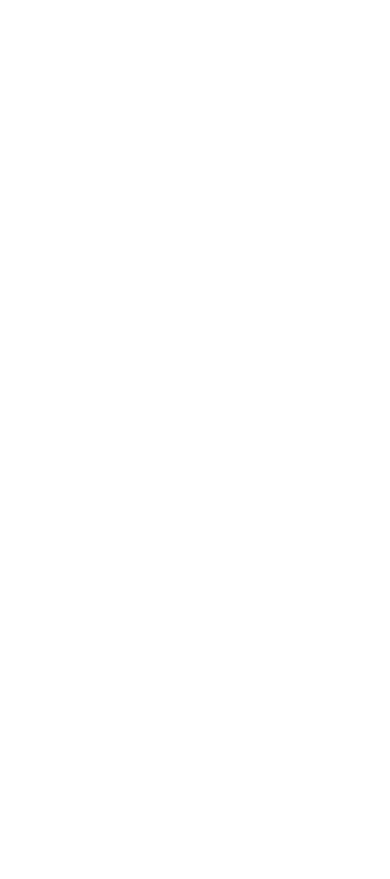
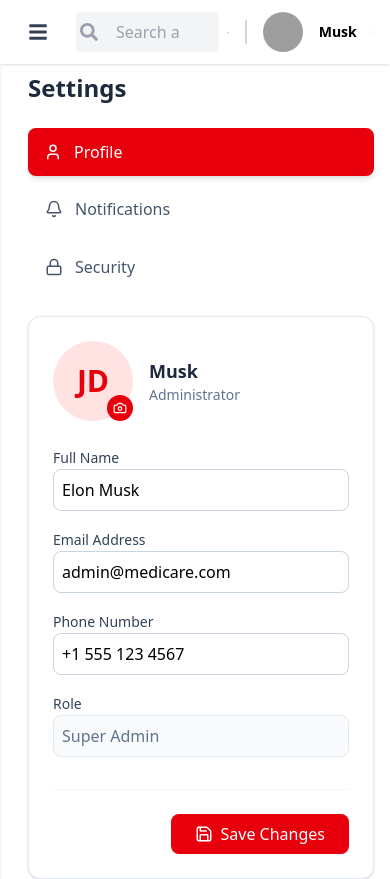
Before and after one commit to MahatoAmaR2/-Clinic-Management-Dashboard-, a React (Vite) app: page /settings in a window 390 px wide. Before the commit this address had no page. Before the commit the page ends 844 px from the top, so only its background shows below. Built offline with nearby package versions, Linux system fonts and the light colour scheme; grey boxes are pictures that could not be loaded.

Commit message:
add responsive Settings section UI

```diff
--- a/src/App.jsx
+++ b/src/App.jsx
@@ -6,6 +6,8 @@
 import Doctors from "./pages/Doctors";
 import Help from "./pages/Help";
 import Settings from "./pages/Setting"
+import Report from "./pages/Report"
+
 function App() {
   return (
     <BrowserRouter>
@@ -16,6 +18,7 @@
           <Route path="/patients" element={<Patients />} />
           <Route path="/doctors" element={<Doctors />} />
           <Route path="/help" element={<Help/>}/>
+          <Route path="settings" element={<Settings/>}/>
         </Route>
       </Routes>
     </BrowserRouter>
--- /dev/null
+++ b/src/pages/Setting.jsx
@@ -0,0 +1,131 @@
+import React, { useState } from 'react';
+import { User, Bell, Lock, Shield, Save, Camera } from 'lucide-react';
+
+const Settings = () => {
+  const [activeTab, setActiveTab] = useState('profile');
+
+  const ProfileSettings = () => (
+    <div className="space-y-6">
+      <div className="flex items-center gap-4 mb-6">
+        <div className="w-20 h-20 bg-red-100 rounded-full flex items-center justify-center text-red-600 text-3xl font-bold relative">
+          JD
+          <button className="absolute bottom-0 right-0 bg-red-600 p-1.5 rounded-full text-white hover:bg-red-700">
+            <Camera size={14} />
+          </button>
+        </div>
+        <div>
+          <h3 className="text-lg font-bold text-slate-800">Musk</h3>
+          <p className="text-slate-500 text-sm">Administrator</p>
+        </div>
+      </div>
+
+      <div className="grid grid-cols-1 md:grid-cols-2 gap-4">
+        <div className="space-y-1">
+          <label className="text-sm font-medium text-slate-700">Full Name</label>
+          <input type="text" defaultValue="Elon Musk" className="w-full p-2 border border-slate-300 rounded-lg focus:ring-2 focus:ring-red-500 outline-none" />
+        </div>
+        <div className="space-y-1">
+          <label className="text-sm font-medium text-slate-700">Email Address</label>
+          <input type="email" defaultValue="admin@medicare.com" className="w-full p-2 border border-slate-300 rounded-lg focus:ring-2 focus:ring-red-500 outline-none" />
+        </div>
+        <div className="space-y-1">
+          <label className="text-sm font-medium text-slate-700">Phone Number</label>
+          <input type="tel" defaultValue="+1 555 123 4567" className="w-full p-2 border border-slate-300 rounded-lg focus:ring-2 focus:ring-red-500 outline-none" />
+        </div>
+        <div className="space-y-1">
+          <label className="text-sm font-medium text-slate-700">Role</label>
+          <input type="text" defaultValue="Super Admin" disabled className="w-full p-2 border border-slate-200 bg-slate-50 rounded-lg text-slate-500 cursor-not-allowed" />
+        </div>
+      </div>
+    </div>
+  );
+
+  const NotificationSettings = () => (
+    <div className="space-y-4">
+      <h3 className="text-lg font-bold text-slate-800 mb-4">Email Notifications</h3>
+      {['Appointment Reminders', 'New Patient Registrations', 'Weekly Analytics Report', 'System Updates'].map((item, idx) => (
+        <div key={idx} className="flex items-center justify-between py-3 border-b border-slate-100 last:border-0">
+          <span className="text-slate-700 font-medium">{item}</span>
+          <label className="relative inline-flex items-center cursor-pointer">
+            <input type="checkbox" defaultChecked className="sr-only peer" />
+            <div className="w-11 h-6 bg-slate-200 peer-focus:outline-none peer-focus:ring-4 peer-focus:ring-red-300 rounded-full peer peer-checked:after:translate-x-full peer-checked:after:border-white after:content-[''] after:absolute after:top-0.5 after:left-0.5 after:bg-white after:border-gray-300 after:border after:rounded-full after:h-5 after:w-5 after:transition-all peer-checked:bg-red-600"></div>
+          </label>
+        </div>
+      ))}
+    </div>
+  );
+
+  const SecuritySettings = () => (
+    <div className="space-y-6">
+      <div className="space-y-4">
+        <h3 className="text-lg font-bold text-slate-800">Change Password</h3>
+        <div className="space-y-1">
+          <label className="text-sm font-medium text-slate-700">Current Password</label>
+          <input type="password" className="w-full p-2 border border-slate-300 rounded-lg outline-none focus:border-red-500" />
+        </div>
+        <div className="space-y-1">
+          <label className="text-sm font-medium text-slate-700">New Password</label>
+          <input type="password" className="w-full p-2 border border-slate-300 rounded-lg outline-none focus:border-red-500" />
+        </div>
+      </div>
+
+      <div className="pt-6 border-t border-slate-200">
+        <h3 className="text-lg font-bold text-slate-800 mb-2">Two-Factor Authentication</h3>
+        <p className="text-slate-500 text-sm mb-4">Add an extra layer of security to your account.</p>
+        <button className="border border-red-600 text-red-600 px-4 py-2 rounded-lg hover:bg-red-50 transition font-medium">
+          Enable 2FA
+        </button>
+      </div>
+    </div>
+  );
+
+  const tabs = [
+    { id: 'profile', label: 'Profile', icon: User, component: ProfileSettings },
+    { id: 'notifications', label: 'Notifications', icon: Bell, component: NotificationSettings },
+    { id: 'security', label: 'Security', icon: Lock, component: SecuritySettings },
+  ];
+
+  return (
+    <div className="max-w-5xl mx-auto  md:ml-64 mt-18 pl-7 pr-4">
+      <h2 className="text-2xl font-bold text-slate-800 mb-6">Settings</h2>
+
+      <div className="flex flex-col md:flex-row gap-6">
+        <div className="w-full md:w-64 space-y-2">
+          {tabs.map((tab) => (
+            <button
+              key={tab.id}
+              onClick={() => setActiveTab(tab.id)}
+              className={`w-full flex items-center gap-3 px-4 py-3 rounded-lg text-left transition-all cursor-pointer ${
+                activeTab === tab.id
+                  ? 'bg-red-600 text-white shadow-md'
+                  : 'bg-white text-slate-600 hover:bg-slate-50 border border-transparent'
+              }`}
+            >
+              <tab.icon size={18} />
+              <span className="font-medium">{tab.label}</span>
+            </button>
+          ))}
+        </div>
+
+        <div className="flex-1 bg-white p-6 md:p-8 rounded-xl shadow-sm border border-slate-200">
+          {tabs.map((tab) => (
+            activeTab === tab.id && (
+              <div key={tab.id} className="animate-fade-in">
+                <tab.component />
+
+                <div className="mt-8 pt-6 border-t border-slate-100 flex justify-end">
+                  <button className="bg-red-600 text-white px-6 py-2 rounded-lg hover:bg-red-700 transition flex items-center gap-2 cursor-pointer">
+                    <Save size={18} />
+                    Save Changes
+                  </button>
+                </div>
+              </div>
+            )
+          ))}
+        </div>
+      </div>
+    </div>
+  );
+};
+
+export default Settings;
```
